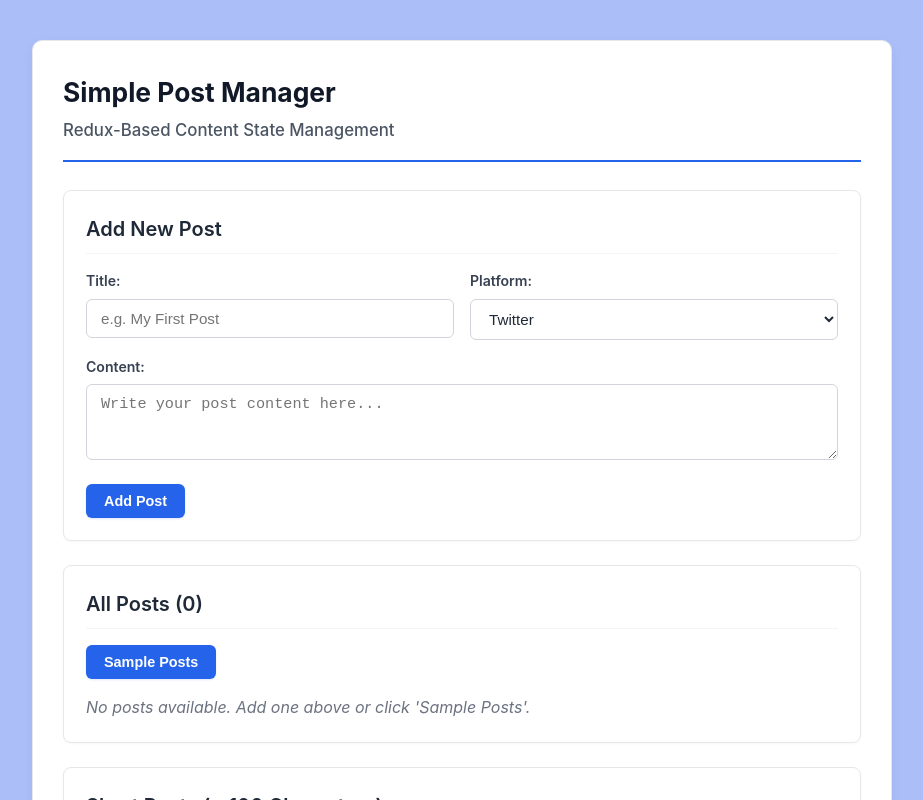
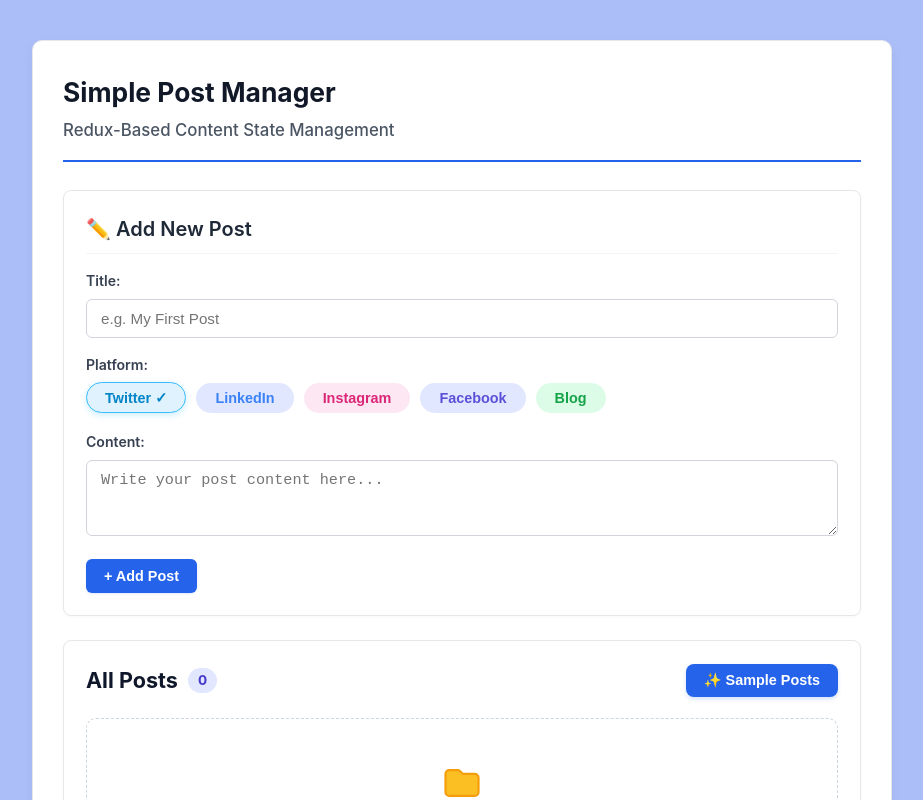
Before and after one commit to sushant2806/Post_Manager, a React (Vite) app: page / in a window 1280 px wide. Shown: the top 800 px of the page, without its empty margins (178-1101 px from the left). Built offline with nearby package versions, Linux system fonts and the light colour scheme.

Commit message:
Add files via upload

```diff
--- a/src/components/PostForm.jsx
+++ b/src/components/PostForm.jsx
@@ -10,6 +10,14 @@ function PostForm() {
   const [title, setTitle] = useState('');
   const [content, setContent] = useState('');
   const [platform, setPlatform] = useState('Twitter');
+
+  const platforms = [
+    { name: 'Twitter', key: 'twitter' },
+    { name: 'LinkedIn', key: 'linkedin' },
+    { name: 'Instagram', key: 'instagram' },
+    { name: 'Facebook', key: 'facebook' },
+    { name: 'Blog', key: 'blog' },
+  ];
 
   // Handle form submission
   const handleSubmit = (event) => {
@@ -24,8 +32,8 @@ function PostForm() {
     // Create new post object
     const newPost = {
       id: Date.now().toString(), // Simple unique ID using current timestamp
-      title: title,
-      content: content,
+      title: title.trim(),
+      content: content.trim(),
       platform: platform,
     };
 
@@ -40,9 +48,8 @@ function PostForm() {
 
   return (
     <div className="section-box">
-      <h2>Add New Post</h2>
+      <h2>✏️ Add New Post</h2>
       <form onSubmit={handleSubmit}>
-        <div className="form-row">
         {/* Title Input */}
         <div className="form-group">
           <label>Title:</label>
@@ -54,15 +61,24 @@ function PostForm() {
           />
         </div>
 
-          {/* Platform Dropdown */}
-          <div className="form-group">
-            <label>Platform:</label>
-            <select value={platform} onChange={(e) => setPlatform(e.target.value)}>
-              <option value="Twitter">Twitter</option>
-              <option value="LinkedIn">LinkedIn</option>
-              <option value="Instagram">Instagram</option>
-              <option value="Facebook">Facebook</option>
-            </select>
+        {/* Platform Selector matching Image 1 */}
+        <div className="form-group platform-container">
+          <label className="platform-label">Platform:</label>
+          <div className="platform-pills">
+            {platforms.map((p) => {
+              const isSelected = platform === p.name;
+              return (
+                <button
+                  key={p.name}
+                  type="button"
+                  className={`platform-pill pill-${p.key} ${isSelected ? 'active' : ''}`}
+                  onClick={() => setPlatform(p.name)}
+                >
+                  {p.name}
+                  {isSelected && <span className="pill-check"> ✓</span>}
+                </button>
+              );
+            })}
           </div>
         </div>
 
@@ -78,7 +94,7 @@ function PostForm() {
         </div>
 
         {/* Submit Button */}
-        <button type="submit">Add Post</button>
+        <button type="submit"> + Add Post</button>
       </form>
     </div>
   );
--- a/src/components/PostList.jsx
+++ b/src/components/PostList.jsx
@@ -34,38 +34,59 @@ function PostList() {
         return 'badge badge-instagram';
       case 'Facebook':
         return 'badge badge-facebook';
+      case 'Blog':
+        return 'badge badge-blog';
       default:
         return 'badge';
     }
   };
 
   return (
-    <div className="section-box">
-      <h2>All Posts ({posts.length})</h2>
-
-      {/* Standard button without custom green styling */}
-      <button onClick={handleFetchPosts} style={{ marginBottom: '16px' }}>
-        Sample Posts
+    <div className="section-box post-list-section">
+      {/* Section Header with Title, Count badge, and Sample Posts Button */}
+      <div className="post-list-header">
+        <div className="post-list-title-group">
+          <h2 className="post-list-heading">All Posts</h2>
+          <span className="count-pill">{posts.length}</span>
+        </div>
+        <button className="sample-posts-btn" onClick={handleFetchPosts} disabled={status === 'loading'}>
+          ✨ Sample Posts
         </button>
+      </div>
 
       {/* Show loading state */}
-      {status === 'loading' && <p style={{ color: '#2563eb', fontWeight: 500 }}>Loading sample posts...</p>}
+      {status === 'loading' && (
+        <div className="loading-state" style={{ textAlign: 'center', padding: '20px 0', color: '#2563eb', fontWeight: 500 }}>
+          <p>Loading sample posts...</p>
+        </div>
+      )}
 
       {/* Show error state */}
-      {status === 'failed' && <p style={{ color: '#ef4444' }}>Error: {error}</p>}
+      {status === 'failed' && <p style={{ color: '#ef4444', marginBottom: '12px' }}>Error: {error}</p>}
 
-      {/* Display message if post list is empty */}
+      {/* Display empty state card if post list is empty (Image 2 style) */}
       {posts.length === 0 && status !== 'loading' ? (
-        <p style={{ color: '#6b7280', fontStyle: 'italic' }}>No posts available. Add one above or click 'Sample Posts'.</p>
-      ) : (
+        <div className="empty-posts-box">
+          <div className="folder-icon-wrapper">
+            <svg width="44" height="44" viewBox="0 0 24 24" fill="none" xmlns="http://www.w3.org/2000/svg">
+              <path d="M3 7C3 5.89543 3.89543 5 5 5H9.58579C10.1162 5 10.6249 5.21071 11 5.58579L12.4142 7H19C20.1046 7 21 7.89543 21 9V17C21 18.1046 20.1046 19 19 19H5C3.89543 19 3 18.1046 3 17V7Z" fill="#FBBF24" stroke="#F59E0B" strokeWidth="1.2" strokeLinejoin="round"/>
+            </svg>
+          </div>
+          <h3 className="empty-title">No posts found</h3>
+          <p className="empty-subtitle">
+            Click the "✨ <strong>Sample Posts</strong>" button above to sample data, or add a custom post using the form above.
+          </p>
+        </div>
+      ) : status !== 'loading' && posts.length > 0 ? (
+        <div className="table-responsive">
           <table>
             <thead>
               <tr>
                 <th style={{ width: '8%' }}>ID</th>
                 <th style={{ width: '25%' }}>Title</th>
-              <th style={{ width: '42%' }}>Content</th>
+                <th style={{ width: '40%' }}>Content</th>
                 <th style={{ width: '15%' }}>Platform</th>
-              <th style={{ width: '10%' }}>Action</th>
+                <th style={{ width: '12%' }}>Action</th>
               </tr>
             </thead>
             <tbody>
@@ -86,7 +107,8 @@ function PostList() {
               ))}
             </tbody>
           </table>
-      )}
+        </div>
+      ) : null}
     </div>
   );
 }
--- a/src/components/ShortPosts.jsx
+++ b/src/components/ShortPosts.jsx
@@ -18,6 +18,8 @@ function ShortPosts() {
         return 'badge badge-instagram';
       case 'Facebook':
         return 'badge badge-facebook';
+      case 'Blog':
+        return 'badge badge-blog';
       default:
         return 'badge';
     }
```
Lines whose indentation alone changed are shown as unchanged.
